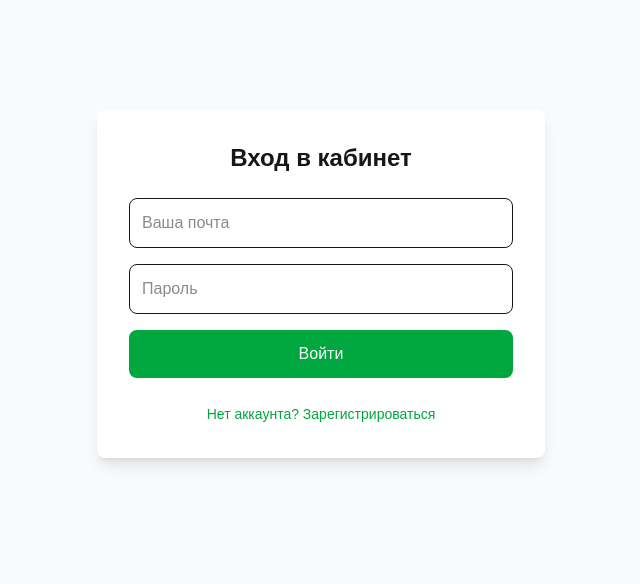
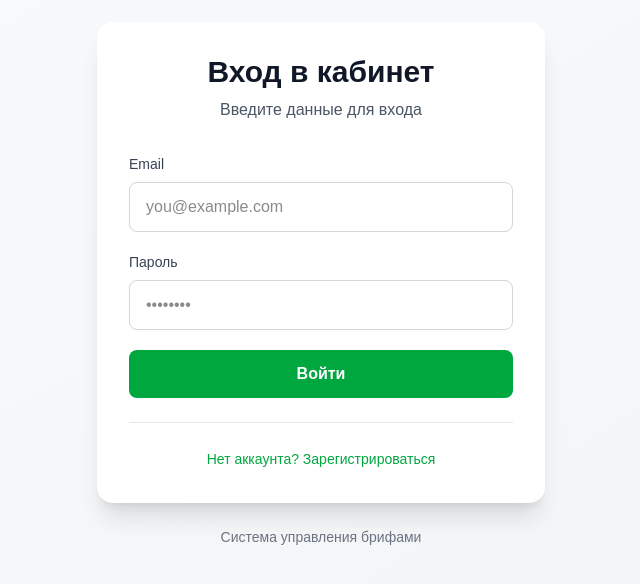
Before and after one commit to mixbs234/brief-kabinet, a Next.js app: page /login in a window 1280 px wide. Shown: the part 116-700 px from the top of the page, without its empty margins (319-959 px from the left). Built offline with nearby package versions, Linux system fonts and the light colour scheme; no server answers.

Commit message:
Исправлен дизайн формы входа

```diff
--- a/app/login/page.jsx
+++ b/app/login/page.jsx
@@ -7,26 +7,26 @@ export default function LoginPage() {
   const [password, setPassword] = useState('')
   const [isRegister, setIsRegister] = useState(false)
   const [msg, setMsg] = useState('')
+  const [loading, setLoading] = useState(false)
 
   const handleSubmit = async (e) => {
     e.preventDefault()
     setMsg('')
+    setLoading(true)
 
     if (isRegister) {
-      // РЕГИСТРАЦИЯ
       const { data, error } = await supabase.auth.signUp({
         email,
         password,
         options: {
-          emailRedirectTo: window.location.origin + '/auth/callback'
+          emailRedirectTo: typeof window !== 'undefined' ? window.location.origin + '/auth/callback' : undefined
         }
       })
 
       if (error) {
-        setMsg('Ошибка: ' + error.message)
+        setMsg('❌ ' + error.message)
       } else {
-        setMsg('✅ Регистрация успешна! Проверьте почту для подтверждения.')
-        // Создаём запись в таблице users
+        setMsg('✅ Регистрация успешна! Теперь войдите.')
         if (data.user) {
           await supabase.from('users').insert({
             id: data.user.id,
@@ -36,70 +36,90 @@ export default function LoginPage() {
             expires_at: new Date(Date.now() + 7 * 24 * 60 * 60 * 1000).toISOString()
           })
         }
+        setTimeout(() => setIsRegister(false), 2000)
       }
     } else {
-      // ВХОД
-      const { error } = await supabase.auth.signInWithPassword({
-        email,
-        password
-      })
-
+      const { error } = await supabase.auth.signInWithPassword({ email, password })
       if (error) {
-        setMsg('Ошибка: ' + error.message)
+        setMsg('❌ ' + error.message)
       } else {
         window.location.href = '/dashboard'
       }
     }
+    setLoading(false)
   }
 
   return (
-    <div className="flex min-h-screen items-center justify-center bg-gray-50 p-4">
-      <div className="bg-white rounded-lg shadow-lg p-8 max-w-md w-full">
-        <h1 className="text-2xl font-bold mb-6 text-center">
+    <div className="min-h-screen flex items-center justify-center bg-gradient-to-br from-gray-50 to-gray-100 p-4">
+      <div className="w-full max-w-md">
+        <div className="bg-white rounded-2xl shadow-xl p-8">
+          <div className="text-center mb-8">
+            <h1 className="text-3xl font-bold text-gray-900 mb-2">
               {isRegister ? 'Регистрация' : 'Вход в кабинет'}
             </h1>
+            <p className="text-gray-600">
+              {isRegister ? 'Создайте аккаунт' : 'Введите данные для входа'}
+            </p>
+          </div>
 
-        <form onSubmit={handleSubmit} className="space-y-4">
+          <form onSubmit={handleSubmit} className="space-y-5">
+            <div>
+              <label className="block text-sm font-medium text-gray-700 mb-2">
+                Email
+              </label>
               <input
                 type="email"
-            placeholder="Ваша почта"
+                placeholder="you@example.com"
                 value={email}
                 onChange={(e) => setEmail(e.target.value)}
-            className="w-full p-3 border rounded-lg focus:outline-none focus:ring-2 focus:ring-green-500"
+                className="w-full px-4 py-3 border border-gray-300 rounded-lg focus:outline-none focus:ring-2 focus:ring-green-500 focus:border-transparent transition"
                 required
               />
+            </div>
+
+            <div>
+              <label className="block text-sm font-medium text-gray-700 mb-2">
+                Пароль
+              </label>
               <input
                 type="password"
-            placeholder="Пароль"
+                placeholder="••••••••"
                 value={password}
                 onChange={(e) => setPassword(e.target.value)}
-            className="w-full p-3 border rounded-lg focus:outline-none focus:ring-2 focus:ring-green-500"
+                className="w-full px-4 py-3 border border-gray-300 rounded-lg focus:outline-none focus:ring-2 focus:ring-green-500 focus:border-transparent transition"
                 required
               />
+            </div>
+
+            {msg && (
+              <div className={`p-4 rounded-lg text-sm ${msg.includes('✅') ? 'bg-green-50 text-green-800 border border-green-200' : 'bg-red-50 text-red-800 border border-red-200'}`}>
+                {msg}
+              </div>
+            )}
 
             <button
               type="submit"
-            className="w-full bg-green-600 text-white py-3 rounded-lg font-medium hover:bg-green-700 transition"
+              disabled={loading}
+              className="w-full bg-green-600 text-white py-3 rounded-lg font-semibold hover:bg-green-700 focus:outline-none focus:ring-2 focus:ring-green-500 focus:ring-offset-2 transition disabled:opacity-50 disabled:cursor-not-allowed"
             >
-            {isRegister ? 'Зарегистрироваться' : 'Войти'}
+              {loading ? 'Загрузка...' : (isRegister ? 'Зарегистрироваться' : 'Войти')}
             </button>
-
-          {msg && (
-            <div className={`p-3 rounded text-sm ${msg.includes('✅') ? 'bg-green-50 text-green-800' : 'bg-red-50 text-red-800'}`}>
-              {msg}
-            </div>
-          )}
           </form>
 
-        <div className="mt-6 text-center">
+          <div className="mt-6 pt-6 border-t border-gray-200">
             <button
               onClick={() => { setIsRegister(!isRegister); setMsg('') }}
-            className="text-green-600 hover:text-green-700 text-sm font-medium"
+              className="w-full text-center text-sm text-green-600 hover:text-green-700 font-medium transition"
             >
               {isRegister ? 'Уже есть аккаунт? Войти' : 'Нет аккаунта? Зарегистрироваться'}
             </button>
           </div>
         </div>
+
+        <p className="text-center text-gray-500 text-sm mt-6">
+          Система управления брифами
+        </p>
+      </div>
     </div>
   )
 }
```
Lines whose indentation alone changed are shown as unchanged.
